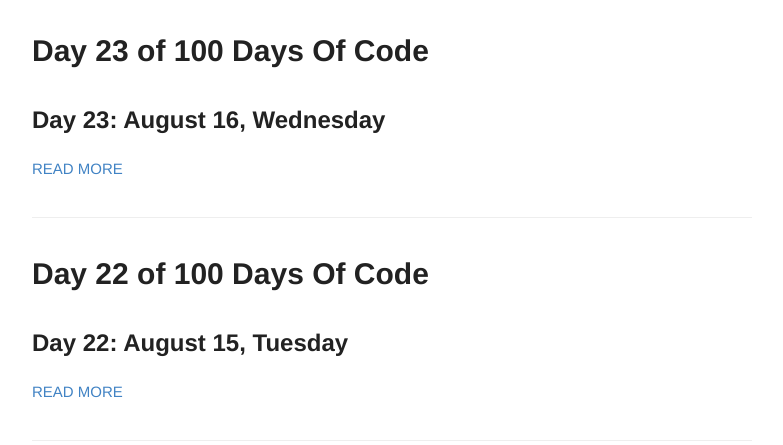
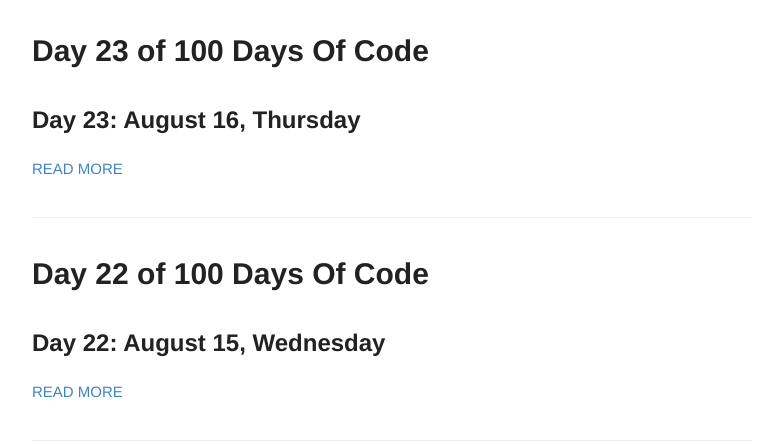
Before and after one commit to Johnny2136/johnny2136.github.io, a Jekyll site: the page built from index.html, in a window 1280 px wide and 900 px high. Shown: the part 359-804 px from the top of the window, without its empty margins (248-1031 px from the left). Built offline with Jekyll 4.4.1, drawn with Linux system fonts in a browser that asks for light colours; emoji names are drawn with the system emoji font.

Commit message:
Completed Day 24 and fixed typos :+1:

```diff
--- a/_posts/2018-8-15-100DaysOfCode - Day22.md
+++ b/_posts/2018-8-15-100DaysOfCode - Day22.md
@@ -3,7 +3,7 @@ layout: post
 title: Day 22 of 100 Days Of Code
 ---
 
-## Day 22: August 15, Tuesday
+## Day 22: August 15, Wednesday
 
 **Today 's Progress**: I continue work [Intermediate Algorithm Scripting](https://learn.freecodecamp.org/javascript-algorithms-and-data-structures/intermediate-algorithm-scripting).
 
--- a/_posts/2018-8-16-100DaysOfCode - Day23.md
+++ b/_posts/2018-8-16-100DaysOfCode - Day23.md
@@ -3,7 +3,7 @@ layout: post
 title: Day 23 of 100 Days Of Code
 ---
 
-## Day 23: August 16, Wednesday
+## Day 23: August 16, Thursday
 
 **Today 's Progress**: I continue work [Intermediate Algorithm Scripting](https://learn.freecodecamp.org/javascript-algorithms-and-data-structures/intermediate-algorithm-scripting).
 
```
